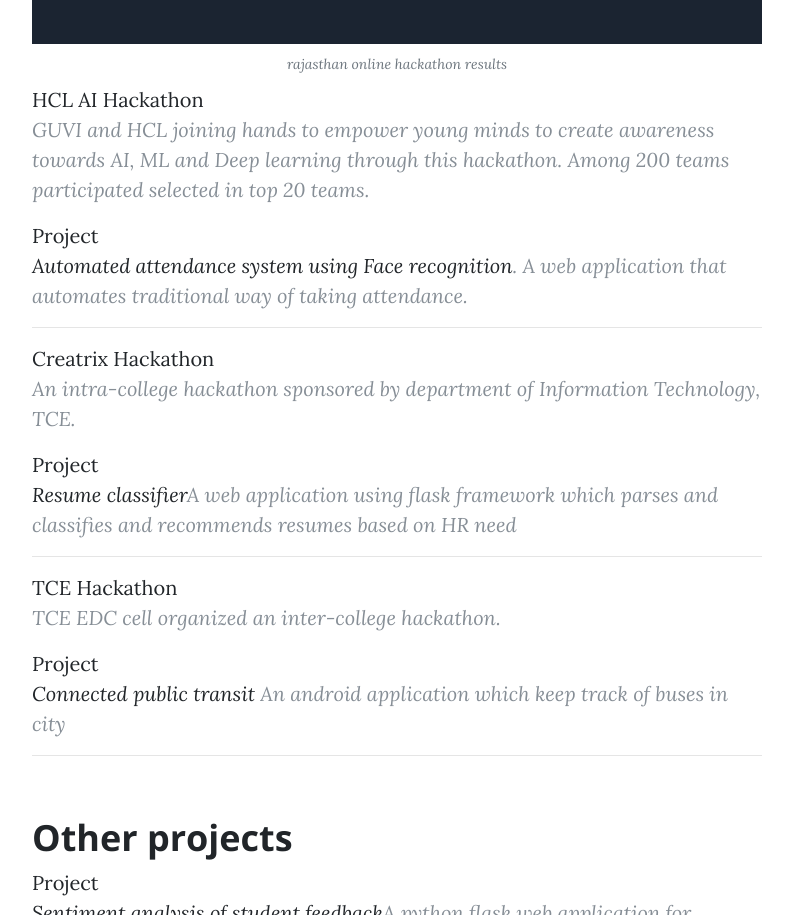
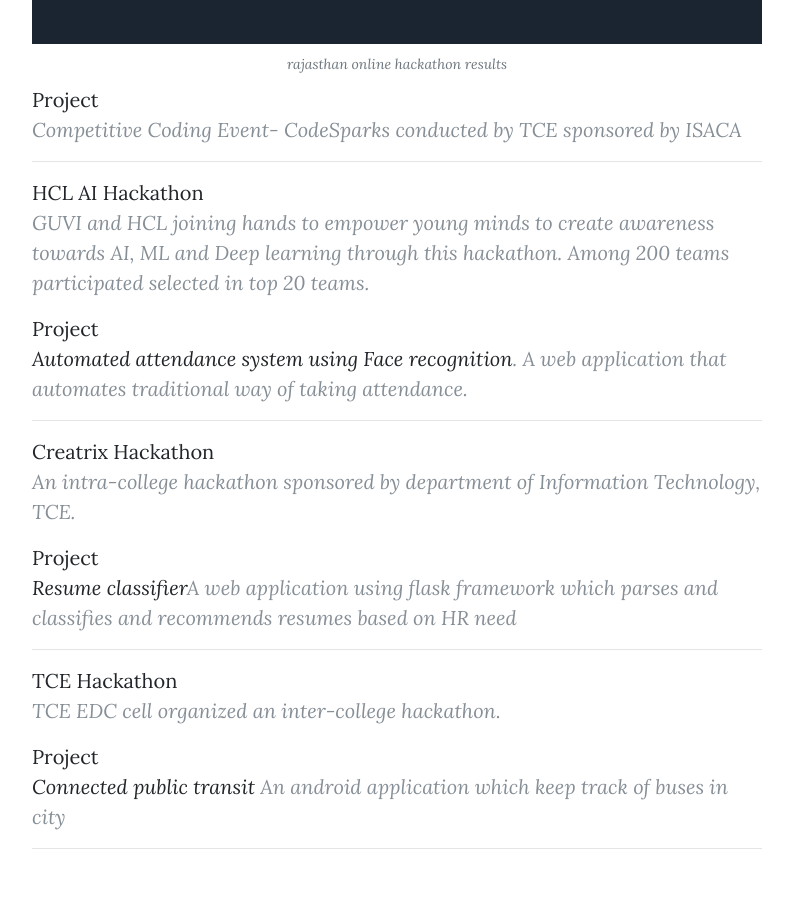
Before and after one commit to karthiknathan06/karthiknathan06, a plain HTML site: page post.html in a window 1280 px wide. Shown: the part 2083-2998 px from the top of the page, without its empty margins (243-1036 px from the left). Drawn offline with nearby package versions, Linux system fonts and the light colour scheme.

Commit message:
Update post.html

```diff
--- a/post.html
+++ b/post.html
@@ -125,6 +125,8 @@
 
           <span class="caption text-muted">rajasthan online hackathon results</span>
 
+          Project<blockquote class="blockquote">Competitive Coding Event- CodeSparks conducted by TCE sponsored by ISACA</blockquote><hr>
+
           <a href="https://www.guvi.in/maduraihackathon/">HCL AI Hackathon</a>
           <blockquote class="blockquote">GUVI and HCL joining hands to empower young minds to create awareness towards AI, ML and Deep learning through this hackathon. Among 200 teams participated selected in top 20 teams.</blockquote>
           Project<blockquote class="blockquote"><a href="https://github.com/karthiknathan06/automated_attendance_using_opencv">Automated attendance system using Face recognition</a>. A web application that automates traditional way of taking attendance.</blockquote><hr>
```
